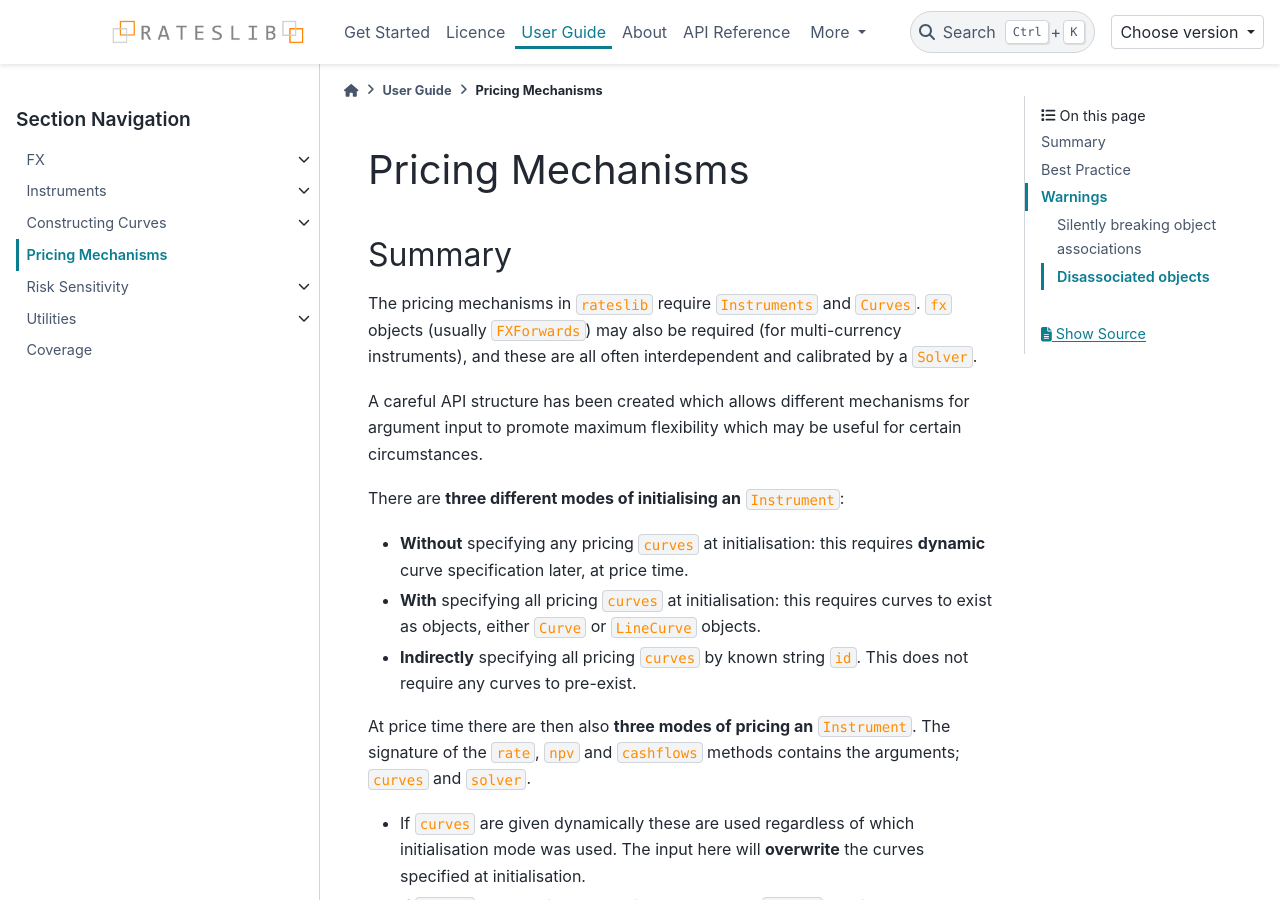
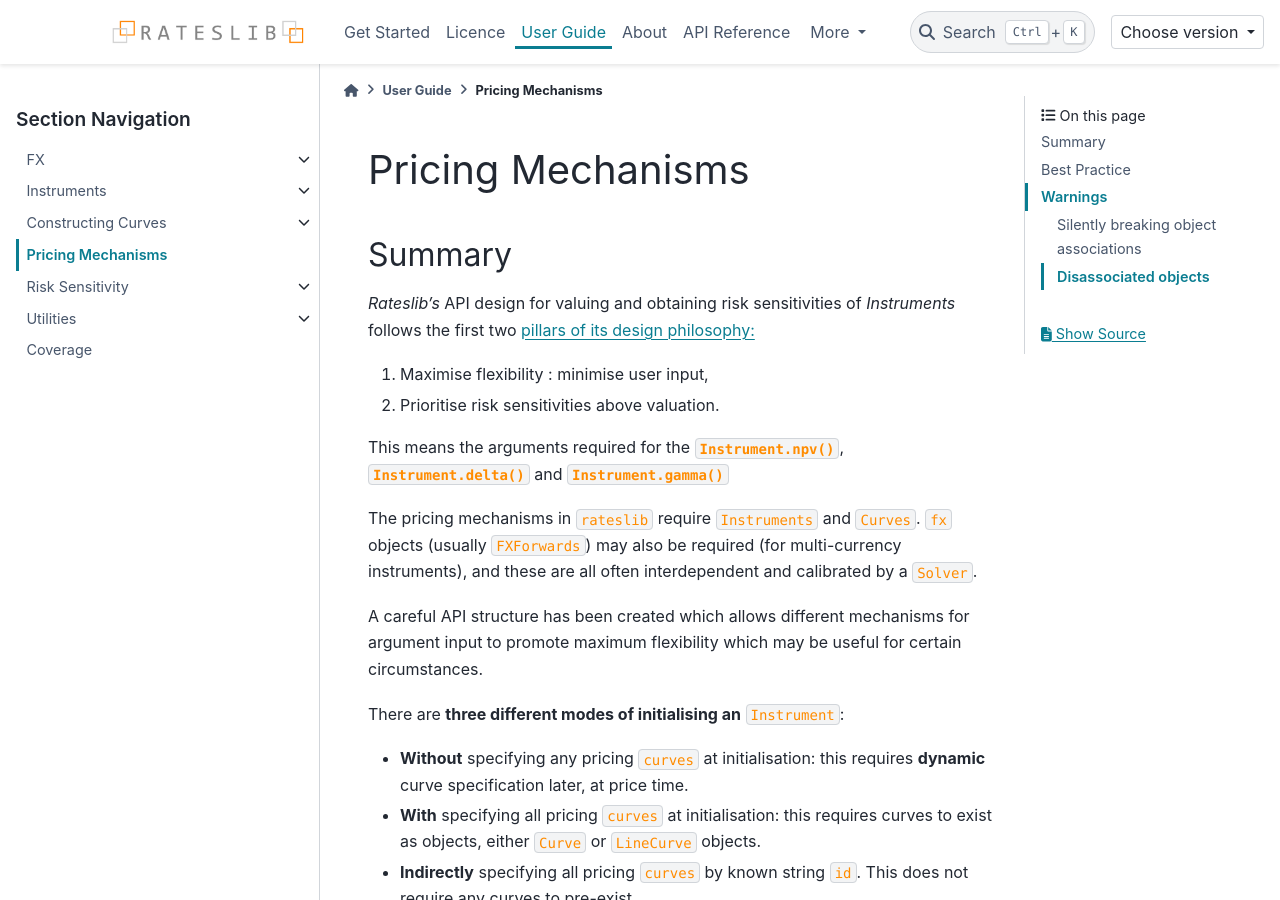
Before and after one commit to attack68/rateslib, a Sphinx documentation site: the page built from docs/source/g_mechanisms.rst, in a window 1280 px wide and 900 px high. Built offline with Sphinx 7.4.7 and the PyData theme 0.15.4, drawn with Linux system fonts in a browser that asks for light colours; comment, search, counter and statistics services are not loaded.

Commit message:
DOC: move pricing mechanismn

```diff
--- a/docs/source/g_mechanisms.rst
+++ b/docs/source/g_mechanisms.rst
@@ -6,6 +6,18 @@ Pricing Mechanisms
 
 Summary
 **************************
+
+*Rateslib's* API design for valuing and obtaining risk sensitivities of *Instruments*
+follows the first two :ref:`pillars of its design philosophy:<pillars-doc>`
+
+1) Maximise flexibility : minimise user input,
+2) Prioritise risk sensitivities above valuation.
+
+This means the arguments required for the
+:meth:`Instrument.npv()<rateslib.instruments.BaseMixin.npv>`,
+:meth:`Instrument.delta()<rateslib.instruments.Sensitivities.delta>` and
+:meth:`Instrument.gamma()<rateslib.instruments.Sensitivities.gamma>`
+
 
 The pricing mechanisms in ``rateslib`` require ``Instruments`` and
 ``Curves``. ``fx`` objects (usually ``FXForwards``) may also be required
--- a/docs/source/i_about.rst
+++ b/docs/source/i_about.rst
@@ -28,6 +28,8 @@ early 2024 under the working title of *Coding Interest Rates: FX, Swaps and Bond
   :alt: Coding Interest Rates: FX, Swaps and Bonds
   :target: https://www.amazon.com/Pricing-Trading-Interest-Rate-Derivatives/dp/0995455538
   :width: 92
+
+.. _pillars-doc:
 
 Five Pillars of Rateslib's Design Philosophy
 *********************************************
```
